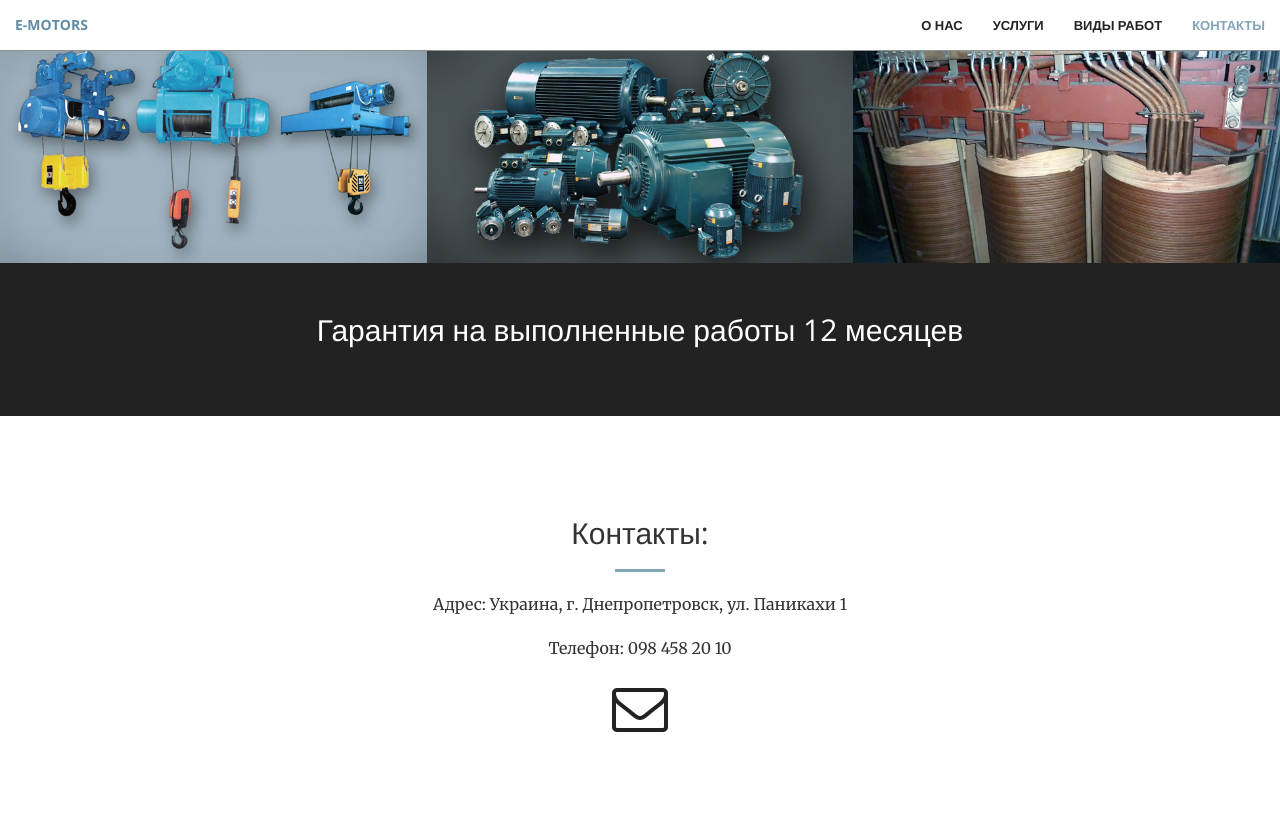
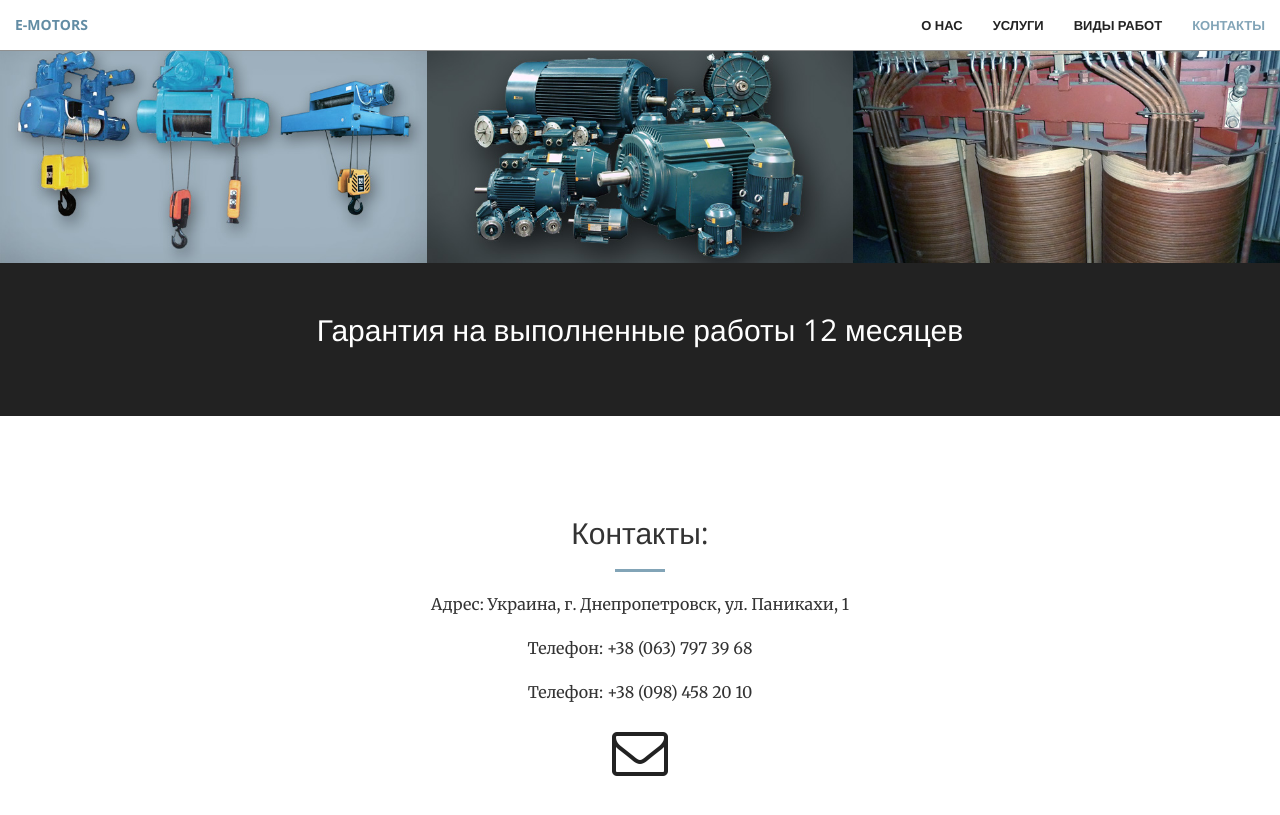
Before and after one commit to Magnum800/e-motors, a Jekyll site: the page built from index.html, in a window 1280 px wide and 900 px high, scrolled down 2067 px. Shown: the top 815 px of the window. Built offline with Jekyll 4.4.1, drawn with Linux system fonts in a browser that asks for light colours.

Commit message:
Update contact.html

```diff
--- a/_includes/contact.html
+++ b/_includes/contact.html
@@ -4,8 +4,9 @@
             <div class="col-lg-8 col-lg-offset-2 text-center">
                 <h2 class="section-heading">Контакты:</h2>
                 <hr class="primary">
-                <p>Адрес: Украина, г. Днепропетровск, ул. Паникахи 1 </p>
-                <p>Телефон: 098 458 20 10</p>
+                <p>Адрес: Украина, г. Днепропетровск, ул. Паникахи, 1 </p>
+                <p>Телефон: +38 (063) 797 39 68</p>
+                <p>Телефон: +38 (098) 458 20 10</p>
             </div>
         <div class="col-lg-8 col-lg-offset-2 text-center">
             <a href="mailto:{{ site.email }}">
```
